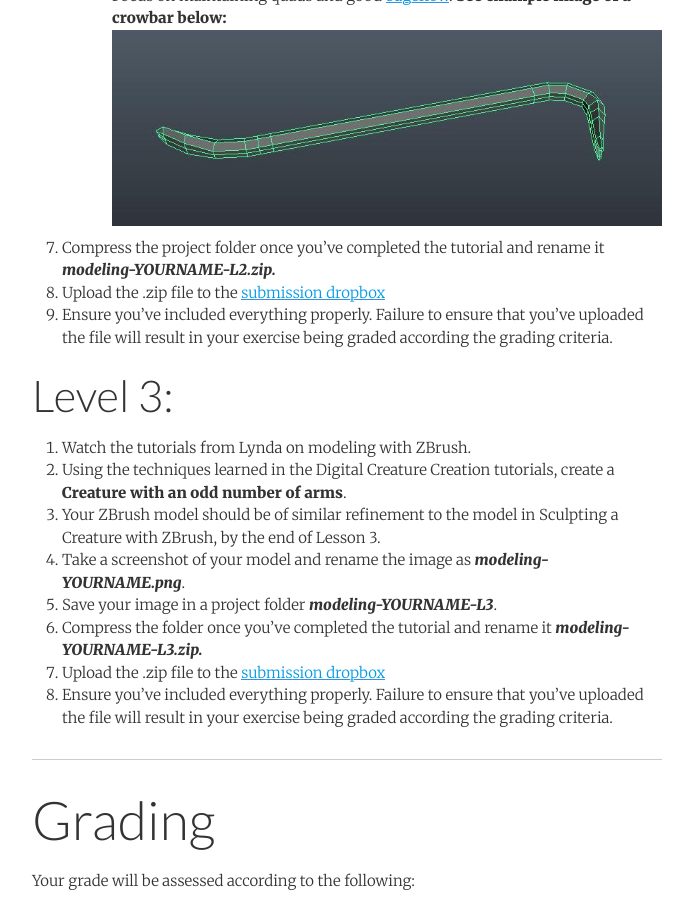
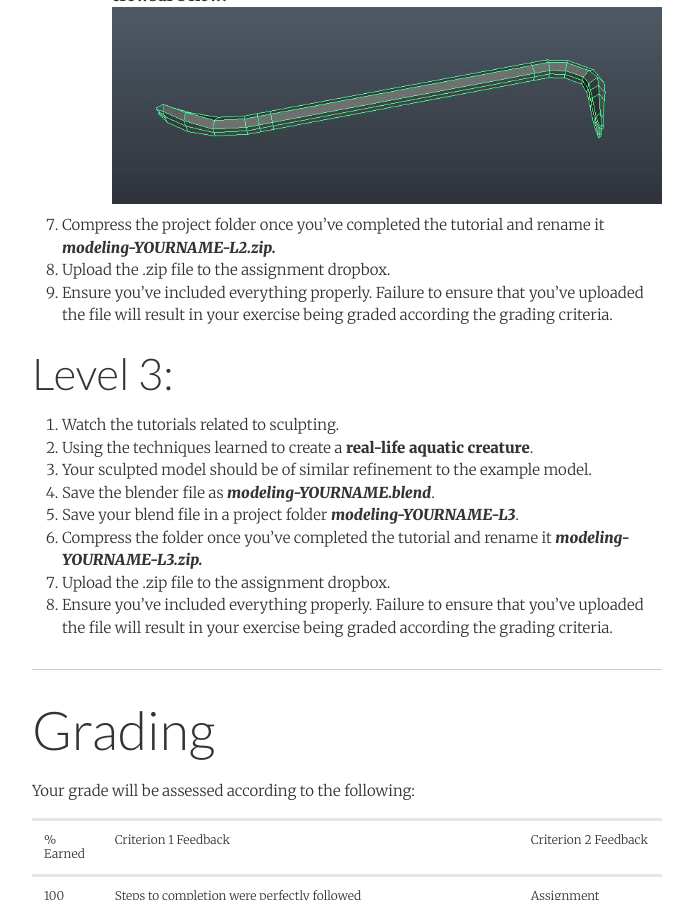
Before and after one commit to michael-collins/3d-modeling-rendering-animation-sp19--oer, a Jekyll site: the page built from _assignments/modeling-intro/modeling-intro.md, in a window 1280 px wide and 900 px high, scrolled down 3339 px. Shown: the whole window, without its empty margins (293-986 px from the left). Built offline with Jekyll 4.4.1, drawn with Linux system fonts in a browser that asks for light colours; nearby versions of some CDN libraries; some of the changed text lies outside the part shown.

Commit message:
Update modeling-intro.md

```diff
--- a/_assignments/modeling-intro/modeling-intro.md
+++ b/_assignments/modeling-intro/modeling-intro.md
@@ -27,8 +27,7 @@
 
 **Level 3: Experienced Students**
 
-- [Lynda.com - ZBrush Essential Training](https://www.lynda.com/ZBrush-4-tutorials/Essential-Training/76980-2.html?org=psu.edu) (Lessons 1- 7)
-- [Lynda.com - Sculpting a Creature with ZBrush](https://www.lynda.com/Photoshop-tutorials/Welcome/366834/386733-4.html?org=psu.edu) (Lessons 1 - 3)
+  - [Character scuptling](https://www.lynda.com/Blender-tutorials/Sculpting-fine-details/135362/146888-4.html?org=psu.edu)
 
 **Reference Websites**
 
@@ -57,7 +56,7 @@
 5. Clean up your [edge flow](https://www.youtube.com/watch?v=Lip59doQQRk).
 5. Save the 3D scene file as **_{{ page.submission-id }}_** in the project folder.
 6. Compress the project folder once you’ve completed the tutorial and rename it **_{{ page.submission-id }}-L1.zip._**
-7. Upload the .zip file to the [submission dropbox]({{ site.assignments.[page.exercise].dropbox-url }})
+7. Upload the .zip file to the assignment dropbox.
 8. Ensure you’ve included everything properly. Failure to ensure that you’ve uploaded the file will result in your exercise being graded according the grading criteria.
 
 ### <a name="level-2"></a>Level 2:
@@ -79,16 +78,16 @@
     **See example image of a crowbar below:**
     ![Polygon model of crowbar]({{ site.baseurl }}{{ page.asset-path }}/maya-modeling-1.jpg)
 7. Compress the project folder once you’ve completed the tutorial and rename it **_{{ page.submission-id }}-L2.zip._**
-8. Upload the .zip file to the [submission dropbox]({{ site.assignments.[page.exercise].dropbox-url }})
+8. Upload the .zip file to the assignment dropbox.
 9. Ensure you’ve included everything properly. Failure to ensure that you’ve uploaded the file will result in your exercise being graded according the grading criteria.
 
 ### <a name="level-3"></a>Level 3:
 
-1. Watch the tutorials from Lynda on modeling with ZBrush.
-2. Using the techniques learned in the Digital Creature Creation tutorials, create a **Creature with an odd number of arms**.
-3. Your ZBrush model should be of similar refinement to the model in Sculpting a Creature with ZBrush, by the end of Lesson 3.
-4. Take a screenshot of your model and rename the image as **_{{ page.submission-id }}.png_**.
-5. Save your image in a project folder **_{{ page.submission-id }}-L3_**.
+1. Watch the tutorials related to sculpting.
+2. Using the techniques learned to create a **real-life aquatic creature**.
+3. Your sculpted model should be of similar refinement to the example model.
+4. Save the blender file as **_{{ page.submission-id }}.blend_**.
+5. Save your blend file in a project folder **_{{ page.submission-id }}-L3_**.
 6. Compress the folder once you’ve completed the tutorial and rename it **_{{ page.submission-id }}-L3.zip._**
-7. Upload the .zip file to the [submission dropbox]({{ site.assignments.[page.exercise].dropbox-url }})
+7. Upload the .zip file to the assignment dropbox.
 8. Ensure you’ve included everything properly. Failure to ensure that you’ve uploaded the file will result in your exercise being graded according the grading criteria.
```
